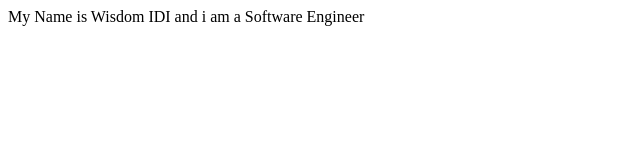
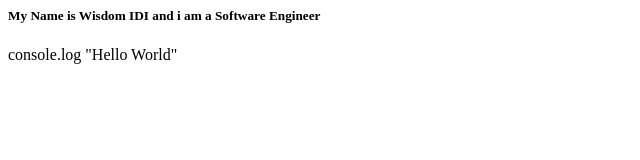
Before and after one commit to wisdomidi/wisdomidi.github.io, a plain HTML site: page index.html in a window 1280 px wide. Shown: the whole page, without its empty margins (0-640 px from the left). Drawn offline with Linux system fonts and the light colour scheme.

Commit message:
Update index.html

```diff
--- a/index.html
+++ b/index.html
@@ -1 +1,3 @@
-<p>My Name is Wisdom IDI and i am a Software Engineer</p>
+<h5>My Name is Wisdom IDI and i am a Software Engineer</h5>
+
+<p>console.log "Hello World"</>
```
